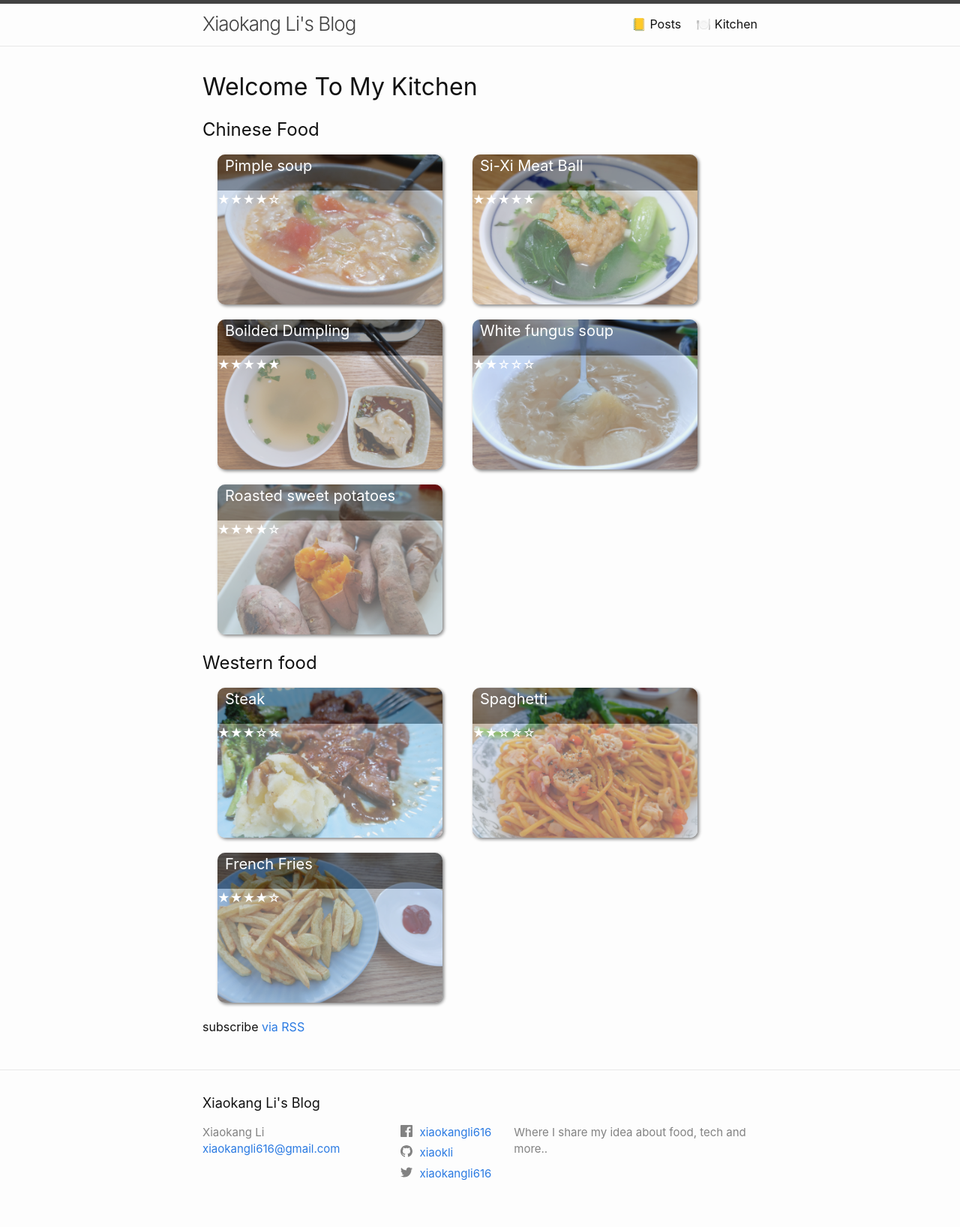
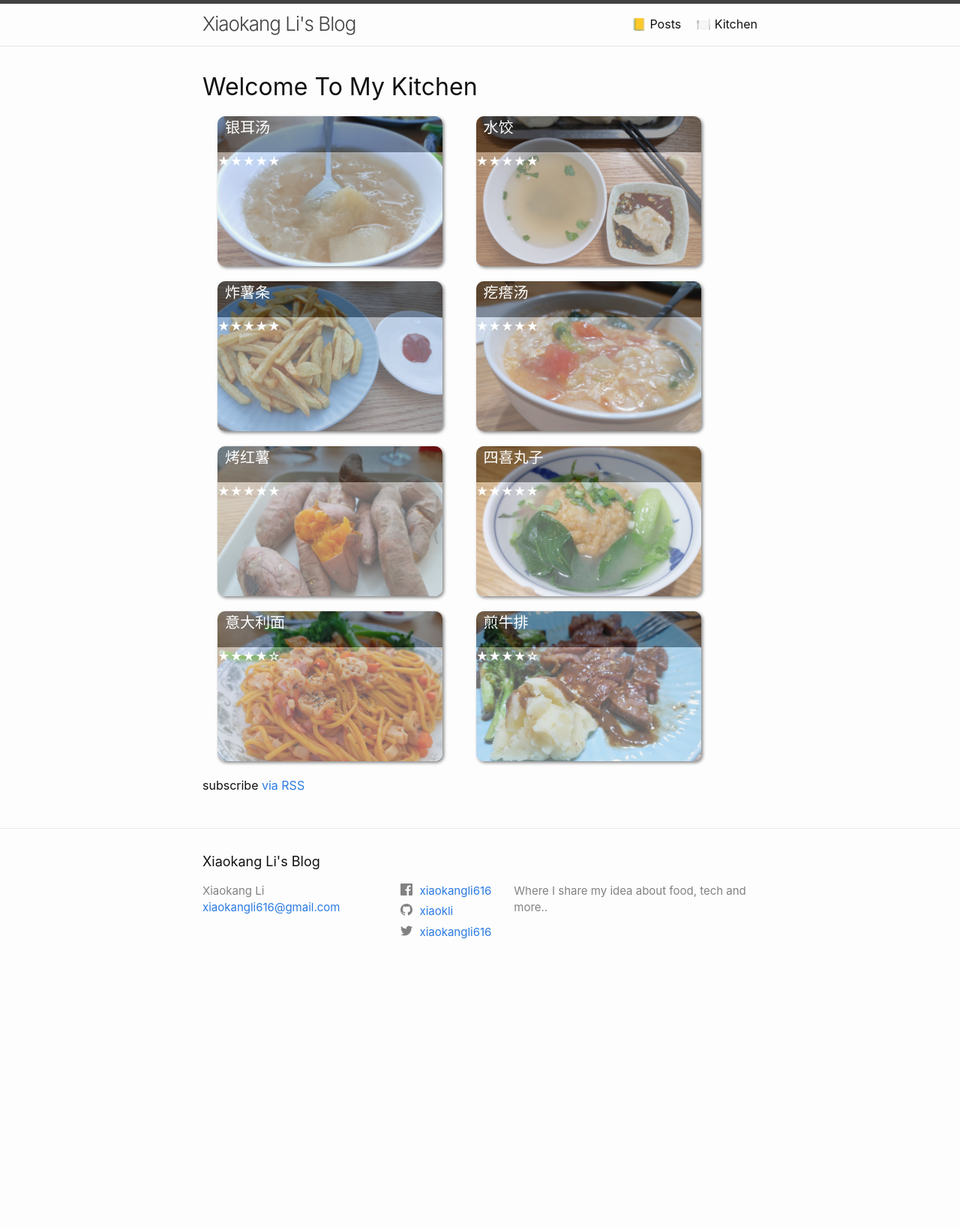
Before and after one commit to xiaokli/xiaokli.github.io, a Jekyll site: the page built from recipes.html, in a window 1280 px wide. Shown: the whole page at 75% size. Built offline with Jekyll 4.4.1, drawn with Linux system fonts in a browser that asks for light colours; after the commit the page ends 1314 px from its top, so only the background shows below that.

Commit message:
move data to posts

```diff
--- a/Gemfile
+++ b/Gemfile
@@ -27,3 +27,6 @@ end
 
 # Performance-booster for watching directories on Windows
 gem "wdm", "~> 0.1.1", :platforms => [:mingw, :x64_mingw, :mswin]
+
+
+gem "webrick", "~> 1.7"
--- a/_config.yml
+++ b/_config.yml
@@ -11,6 +11,12 @@ twitter_username: xiaokangli616
 # Build settings
 plugins:
   - jekyll-feed
+
+collections_dir: collects
+
+collections:
+  recipes:
+    output: true
 # ga
 # google_analytics: G-51LZE9Z6N2
 
--- a/_data/recipes.yml
+++ /dev/null
@@ -1,36 +0,0 @@
-- name: Chinese Food
-  images:
-    - name: Pimple soup
-      publish_date: 2021-11-12
-      file_name: 20211112_191952.jpg
-      star: 4
-    - name: Si-Xi Meat Ball
-      star: 5
-      file_name: 20211113_203024.jpg
-      publish_date: 2021-11-13
-    - name: Boilded Dumpling
-      star: 5
-      file_name: 20211107_133410.jpg
-      publish_date: 2021-11-07
-    - name: White fungus soup
-      star: 2
-      file_name: 20211112_125229.jpg
-      publish_date: 2021-11-12
-    - name: Roasted sweet potatoes
-      star: 4
-      file_name: 20211107_100443.jpg
-      publish_date: 2021-11-07
-
-- name: Western food
-  images:
-    - name: Steak
-      file_name: 20211112_191404.jpg
-      star: 3
-      publish_date: 2021-11-12
-    - name: Spaghetti
-      file_name: 20211112_125224.jpg
-      star: 2
-      publish_date: 2021-11-12
-    - name: French Fries
-      file_name: 20211112_125238.jpg
-      star: 4
--- a/_sass/minima/_layout.scss
+++ b/_sass/minima/_layout.scss
@@ -254,10 +254,6 @@
   }
 }
 
-.recipe-cat-list {
-  list-style-type: none;
-  margin: 0;
-  .recipe-cat {
 .recipe-list {
   list-style-type: none;
   margin: 0;
@@ -311,5 +307,3 @@
     }
   }
 }
-  }
-}
--- /dev/null
+++ b/collects/_recipes/si-xi-meat-ball.md
@@ -0,0 +1,8 @@
+---
+layout: post
+title: "四喜丸子"
+date:  2022-10-08 13:18:21 +0800
+cover: 20211113_203024.jpg
+category: "Chinese Food"
+star: 5
+---
--- a/recipes.html
+++ b/recipes.html
@@ -6,22 +6,18 @@ permalink: /recipes/
 
 <div class="home">
   <h1 class="page-heading">Welcome To My Kitchen</h1>
-
-  {%- if site.data.recipes.size > 0 -%}
-    <ul class="recipe-cat-list">
-      {%- for recipe in site.data.recipes -%}
-      <li class="recipe-cat">
-        <h2> {{ recipe.name }} </h2>
+  {%- if site.recipes.size > 0 -%}
       <ul class="recipe-list">
-          {%- for photo in recipe.images -%}
-            <li class="recipe" style="background-image: url('/assets/gallaries/food/{{ photo.file_name}}.thumb.jpg')">
+      {%- for recipe in site.recipes -%}
+        <a href="{{ recipe.url | relative_url }}">
+          <li class="recipe" style="background-image: url('/assets/gallaries/food/{{ recipe.cover}}.thumb.jpg')">
             <div class="name">
-                  <span> {{ photo.name }} </span>
+                <span> {{ recipe.title }} </span>
             </div>
             <div class="content">
               <span class='stars'>
                 {%- for i in (1..5) -%}
-                  	{%- if i <= photo.star -%}
+                	{%- if i <= recipe.star -%}
                     ★
                   {%- else -%}
                     ☆
@@ -30,9 +26,7 @@ permalink: /recipes/
               </span>
             </div>
           </li>
-          {%- endfor -%}
-          </ul>
-      </li>
+        </a>
       {%- endfor -%}
       </ul>
 
```
Also changed, not shown: collects/_recipes/White_fungus_soup.md (added, +8 -0 lines), collects/_recipes/boiled_dumplings.md (added, +8 -0 lines), collects/_recipes/french_fries.md (added, +8 -0 lines), collects/_recipes/pimple_soup.md (added, +8 -0 lines), collects/_recipes/roasted_sweet_potatoes.md (added, +8 -0 lines), collects/_recipes/spaghetti.md (added, +7 -0 lines), collects/_recipes/steak.md (added, +7 -0 lines), Gemfile.lock, README.md, collects/_posts/2021-11-10-share-my-linux-environment.md (renamed from _posts/2021-11-10-share-my-linux-environment.md). Lines whose indentation alone changed are shown as unchanged.
